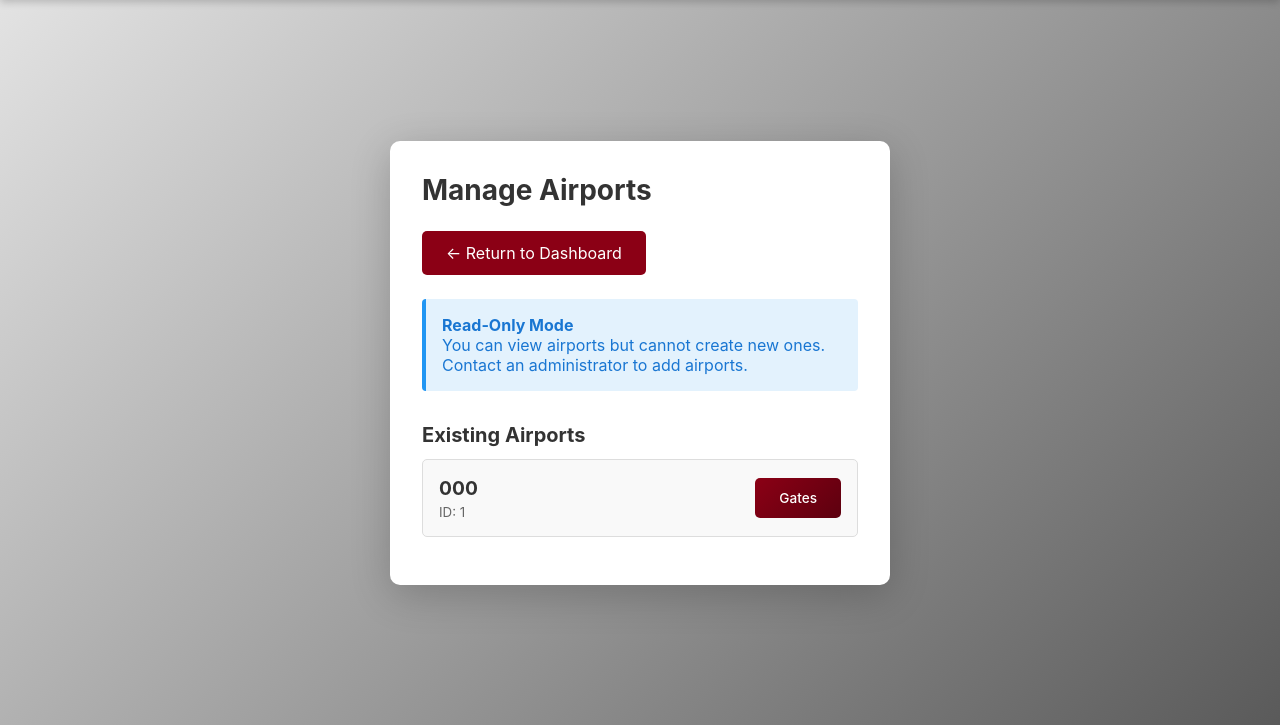
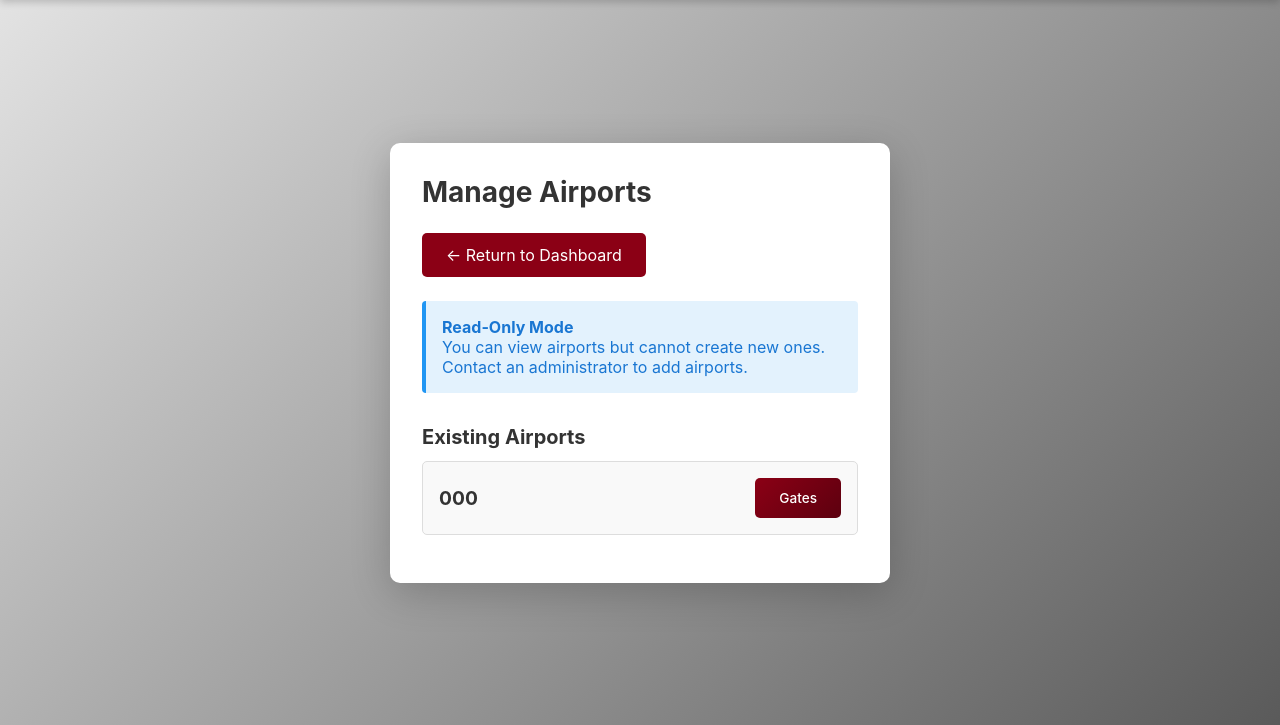
Before and after one commit to adequatepilot/nav-scoring, a FastAPI app: template templates/coach/navs_airports.html in a window 1280 px wide. Shown: the part 75-800 px from the top of the page. Run offline with FastAPI, Linux system fonts and the light colour scheme; the template is opened without the code that fills it: most values are stand-ins (such as "Sample title", 1, 10 or a date in 2020); parts of the project's set-up code (start-up, migrations or seed data) failed here and were passed over.

Commit message:
ITEM 25: Remove ID numbers from airport display

```diff
--- a/templates/coach/navs_airports.html
+++ b/templates/coach/navs_airports.html
@@ -97,9 +97,6 @@
         <div class="airport-item">
             <div>
                 <span class="code">{{ airport.code }}</span>
-                <small style="color: #666; display: block; margin-top: 0.25rem;">
-                    ID: {{ airport.id }}
-                </small>
             </div>
             <div class="actions">
                 <a href="/coach/navs/gates/{{ airport.id }}" class="button" style="font-size: 0.85rem;">Gates</a>
```
